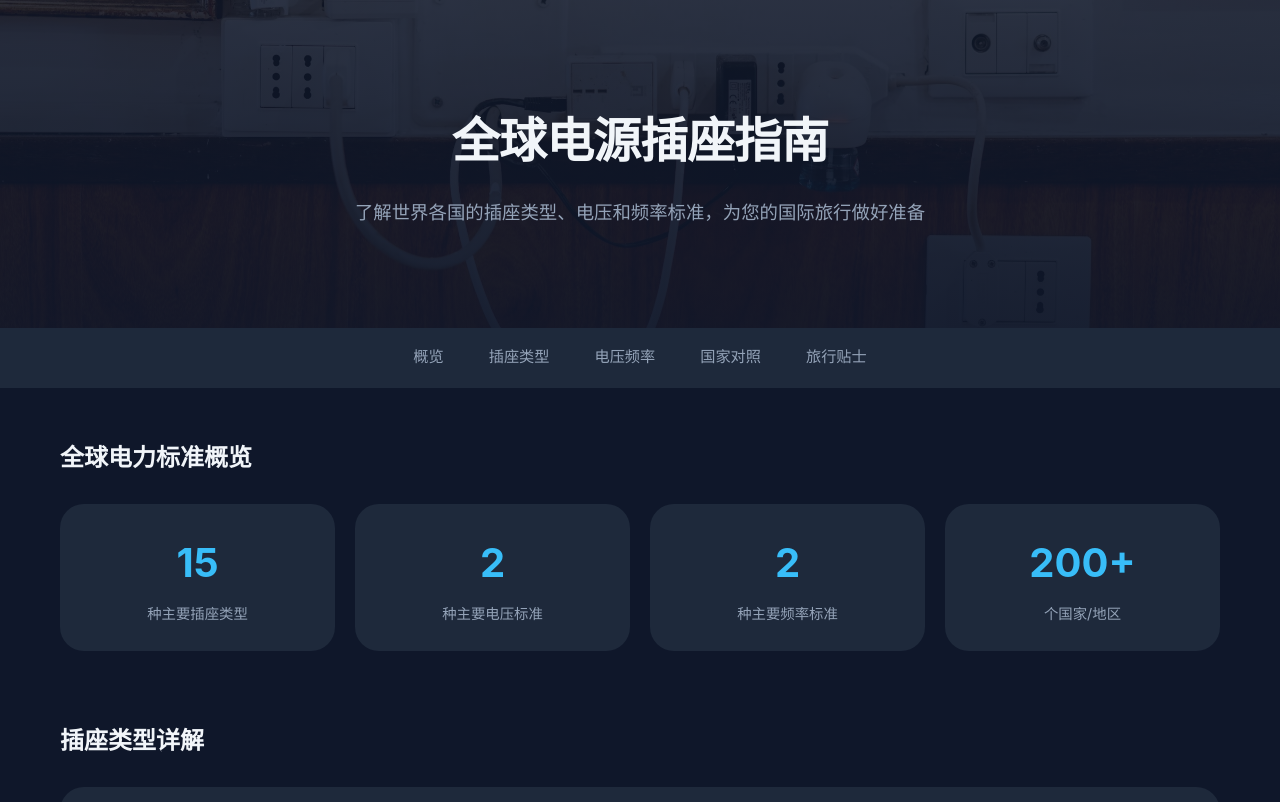
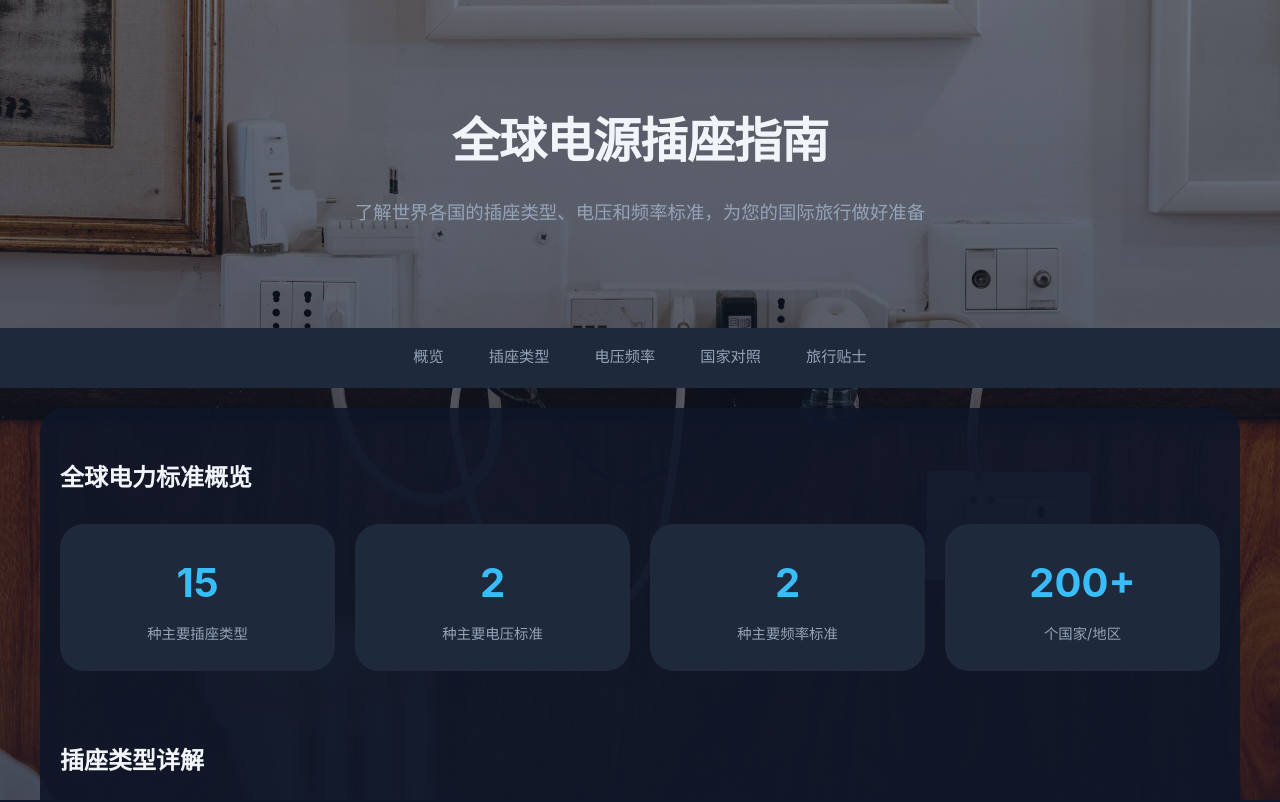
Before and after one commit to agent-vik/power-plug-guide, a plain HTML site: page index.html in a window 1280 px wide. Shown: the top 802 px of the page. Drawn offline with Linux system fonts and the light colour scheme.

Commit message:
Update: Fixed background image, transparent overlay and footer

```diff
--- a/index.html
+++ b/index.html
@@ -33,13 +33,23 @@
             line-height: 1.7;
         }
 
+        /* Fixed background image */
+        .bg-fixed {
+            position: fixed;
+            top: 0;
+            left: 0;
+            width: 100%;
+            height: 100vh;
+            background: linear-gradient(rgba(15, 23, 42, 0.55), rgba(15, 23, 42, 0.7)),
+                        url('assets/header-bg.webp') center/cover no-repeat;
+            z-index: -1;
+        }
+
         /* Header with background image */
         .header {
             position: relative;
             padding: 100px 20px;
             text-align: center;
-            background: linear-gradient(rgba(15, 23, 42, 0.85), rgba(15, 23, 42, 0.95)),
-                        url('assets/header-bg.webp') center/cover no-repeat;
         }
 
         /* Navigation active state */
@@ -105,8 +115,10 @@
         /* Main Content */
         .container {
             max-width: 1200px;
-            margin: 0 auto;
+            margin: 20px auto;
             padding: 50px 20px;
+            background: rgba(15, 23, 42, 0.9);
+            border-radius: 24px;
         }
 
         section {
@@ -467,7 +479,7 @@
 
         /* Footer */
         .footer {
-            background: var(--bg-primary);
+            background: transparent;
             color: var(--text-secondary);
             padding: 40px 20px;
             text-align: center;
@@ -502,6 +514,8 @@
 
             .container {
                 padding: 30px 15px;
+                margin: 0 10px;
+                border-radius: 16px;
             }
 
             .plug-grid {
@@ -525,6 +539,9 @@
     </style>
 </head>
 <body>
+    <!-- Fixed background -->
+    <div class="bg-fixed"></div>
+
     <header class="header">
         <h1>全球电源插座指南</h1>
         <p>了解世界各国的插座类型、电压和频率标准，为您的国际旅行做好准备</p>
```
